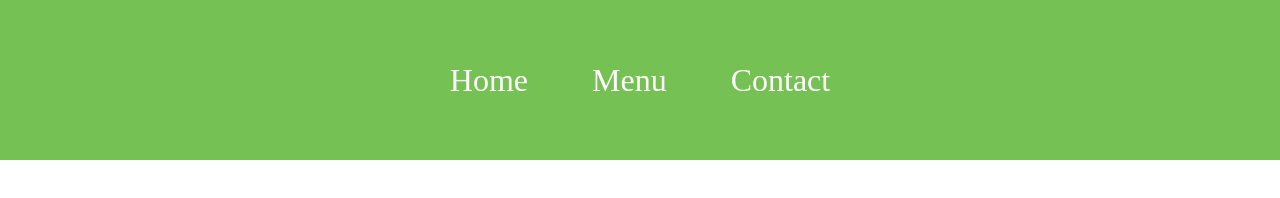
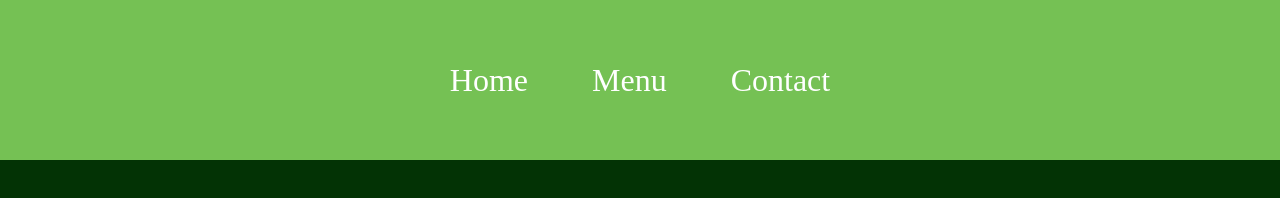
Before and after one commit to Zyrkos/Restaurant_page, a website built with webpack: page dist/index.html in a window 1280 px wide. Built offline with nearby package versions, Linux system fonts and the light colour scheme.

Commit message:
added the function to create 'main' content div

```diff
--- a/src/index.js
+++ b/src/index.js
@@ -3,8 +3,8 @@ import { createMenu } from "./modules/menu";
 import { createContact } from "./modules/contact"; */
 
 const website = () => {
+  const container = document.getElementById("container");
   const createHeader = () => {
-    const container = document.getElementById("container");
     const header = document.createElement("div");
     header.classList.add("header");
 
@@ -16,19 +16,19 @@ const website = () => {
 
   const createNavbar = () => {
     const nav = document.createElement("nav"); // fixed variable name
-    nav.className = "navbar";
+    nav.classList.add("navbar");
     nav.id = "navbar";
 
     const linkData = [
-      { id: "link-home", text: "Home" },
-      { id: "link-menu", text: "Menu" },
-      { id: "link-contact", text: "Contact" },
+      { id: "link-home", text: "Home", href: "#" },
+      { id: "link-menu", text: "Menu", href: "#" },
+      { id: "link-contact", text: "Contact", href: "#" },
     ];
 
-    const links = linkData.map(({ id, text }) => {
+    const links = linkData.map(({ id, text, href }) => {
       const link = document.createElement("a");
       link.id = id;
-      link.href = "#";
+      link.href = href;
       link.textContent = text;
       return link; // Return link element
     });
@@ -42,14 +42,24 @@ const website = () => {
     return nav; // Return nav element
   };
 
+  const createMain = () => {
+    const main = document.createElement("main");
+    main.classList.add("main");
+
+    const flexWrapper = document.createElement("div");
+    flexWrapper.classList.add("flex-wrapper");
+
+    const contentDiv = document.createElement("div");
+    contentDiv.classList.add("content-div");
+
+    container.appendChild(main);
+    main.appendChild(flexWrapper);
+    flexWrapper.appendChild(contentDiv);
+  };
+
+
   createHeader();
+  createMain();
 };
 
 website(); // Call the website function to create the header and navbar
-
-/* const createMain = () => {
-      const main = document.createElement("main");
-      main.className = "main";
-      main.id = "main";
-      return main;
-    }; */
```
Also changed, not shown: dist/index.html, dist/main.js, dist/styles.css.
